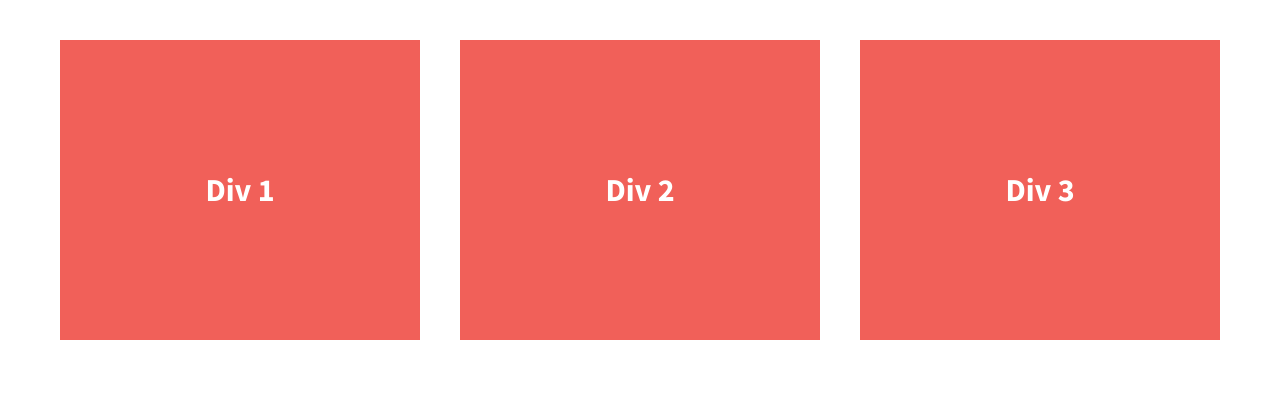
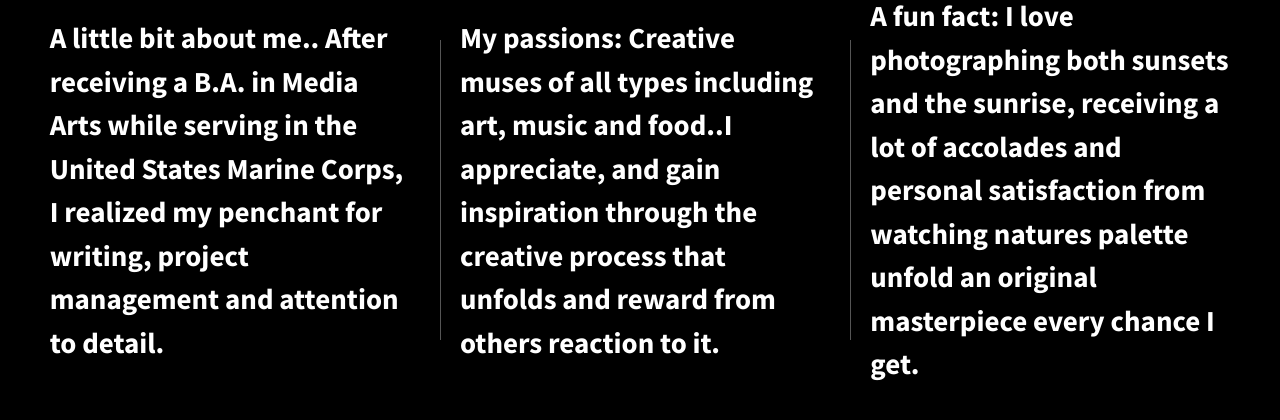
Before and after one commit to sjnelson1/divs-flexbox-starter, a plain HTML site: page index.html in a window 1280 px wide. Drawn offline with nearby package versions, Linux system fonts and the light colour scheme.

Commit message:
Added color and additional text to css

```diff
--- a/css/main.css
+++ b/css/main.css
@@ -102,6 +102,7 @@ html {
 }
 
 body {
+  background: Black;
   font-family: 'Source Sans Pro', sans-serif;
   padding: 2em;
   font-size: 1.25em;
@@ -123,9 +124,10 @@ body {
   align-items: center;
   color: #fff;
   line-height: 1.5em;
-  font-size: 1.6em;
-  background-color: #f16059;
+  font-size: 1.45em;
+  background-color:Black;
   height: 300px;
+
 }
 
 
@@ -210,7 +212,16 @@ body {
    These examples override the primary ('mobile first') styles.
    Modify as content requires.
    ========================================================================== */
+   @media all and (min-width: 1200px) {
+       .div-1, .div-2, .div-3 {
+         flex-basis: 30%;
+       }
 
+       .div-1, .div-2 {
+         border-right: 1px solid #555;
+         padding-right: 30px;
+       }
+   }
 @media print,
        (-webkit-min-device-pixel-ratio: 1.25),
        (min-resolution: 1.25dppx),
--- a/index.html
+++ b/index.html
@@ -23,13 +23,13 @@
 
         <section class="wrapper">
             <div class="div-1">
-                Div 1
+                <p>A little bit about me.. After receiving a B.A. in Media Arts while serving in the United States Marine Corps, I realized my penchant for writing, project management and attention to detail.</p>
             </div>
             <div class="div-2">
-                Div 2
+                <p>My passions: Creative muses of all types including art, music and food..I appreciate, and gain inspiration through the creative process that unfolds and reward from others reaction to it.</p>
             </div>
             <div class="div-3">
-                Div 3
+                <p>A fun fact: I love photographing both sunsets and the sunrise, receiving a lot of accolades and personal satisfaction from watching natures palette unfold an original masterpiece every chance I get.</p>
             </div>
         </section>
 
```
